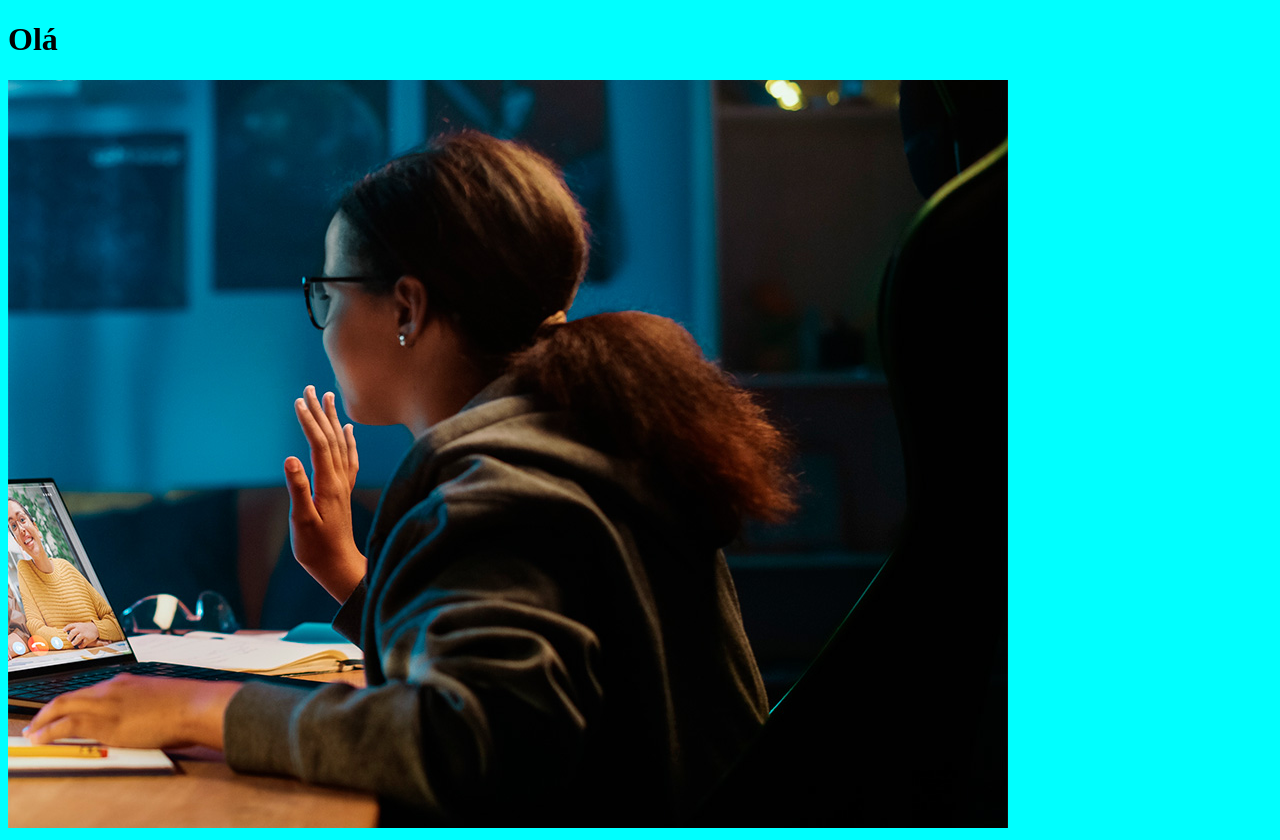
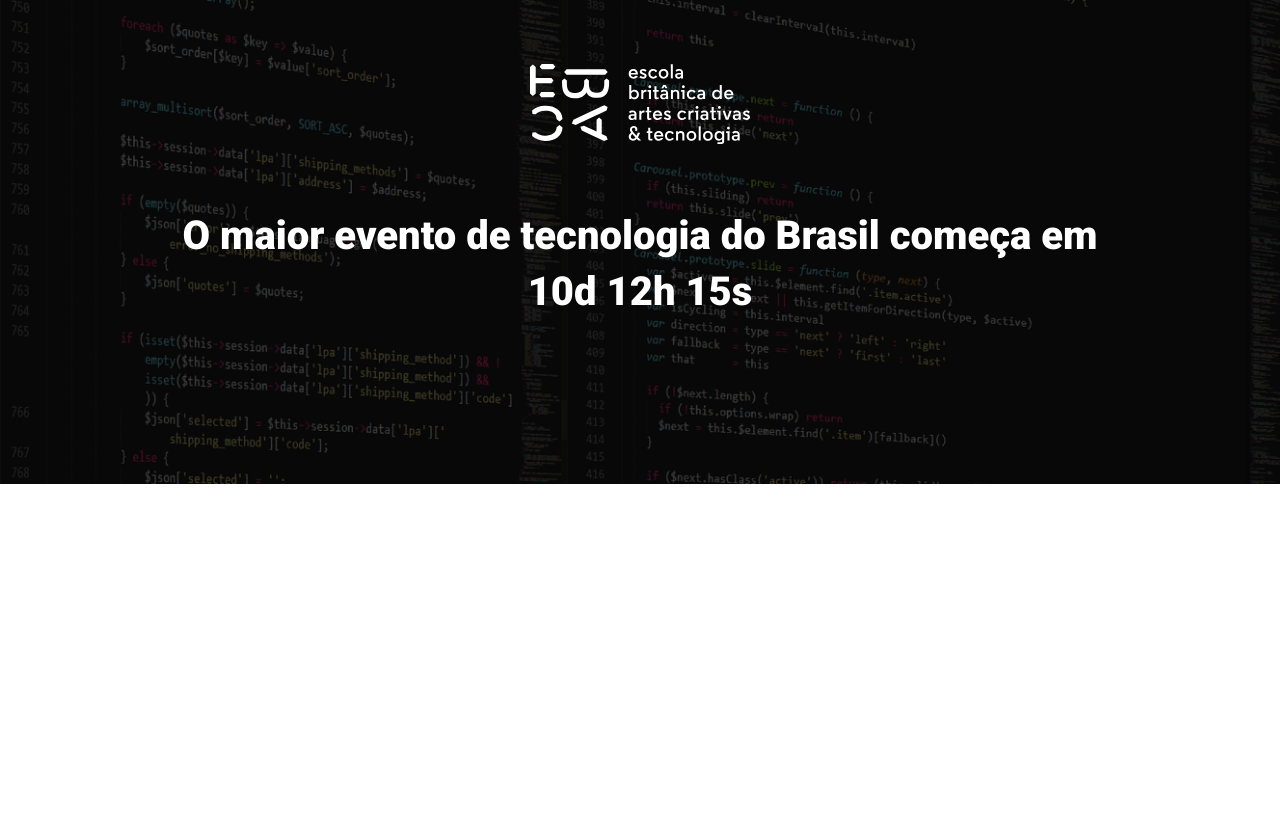
Before and after one commit to rscaldo/ebac_tech_talks, a website built with Parcel: page src/index.html in a window 1280 px wide. After the commit the page ends 800 px from the top, so only its background shows below. Built offline with nearby package versions, Linux system fonts and the light colour scheme.

Commit message:
criando o hero

```diff
--- a/src/index.html
+++ b/src/index.html
@@ -5,13 +5,20 @@
   <meta charset="UTF-8">
   <meta http-equiv="X-UA-Compatible" content="IE=edge">
   <meta name="viewport" content="width=device-width, initial-scale=1.0">
-  <title>Landing Page</title>
+  <title>EBAC Tech Talks</title>
+  <link rel="preconnect" href="https://fonts.googleapis.com">
+  <link rel="preconnect" href="https://fonts.gstatic.com" crossorigin>
+  <link href="https://fonts.googleapis.com/css2?family=Roboto:ital,wght@0,400;0,700;0,900;1,700&display=swap" rel="stylesheet">
   <link rel="stylesheet" href="./styles/main.scss">
 </head>
 
 <body>
-  <h1>Olá</h1>
-  <img src="./images/backend.png" alt="">
+  <header class="hero">
+    <div class="container">
+      <img class="hero__logo" src="./images/ebac_logo.svg" alt="EBAC">
+      <p class="hero__text">O maior evento de tecnologia do Brasil começa em 10d 12h 15s</p>
+    </div>
+  </header>
 
   <script src="./scripts/main.js"></script>
 </body>
--- /dev/null
+++ b/src/styles/_hero.scss
@@ -0,0 +1,52 @@
+.hero {
+  padding-top: 64px;
+  padding-bottom: 100px;
+  background-image: url(../images/fundo.png);
+  background-repeat: no-repeat;
+  background-size: cover;
+  position: relative;
+
+  .container {
+    position: relative;
+  }
+
+  &::before {
+    content: "";
+    position: absolute;
+    top: 0;
+    left: 0;
+    width: 100%;
+    height: 100%;
+    background-color: #000;
+    opacity: 0.7;
+  }
+
+  &__text {
+    margin-top: 64px;
+    margin-bottom: 64px;
+    font-size: 40px;
+    line-height: 56px;
+    font-weight: 800;
+    text-align: center;
+  }
+
+  &__logo {
+    margin: 0 auto;
+    height: 80px;
+    display: block;
+  }
+
+  @media (max-width: 640px) {
+    padding: 40px 0;
+
+    &__logo {
+      height: 40px;
+    }
+
+    &__text {
+      font-size: 22px;
+      line-height: 24px;
+      margin: 24px 0;
+    }
+  }
+}
--- a/src/styles/main.scss
+++ b/src/styles/main.scss
@@ -1,3 +1,23 @@
-body {
-  background-color: aqua;
+@use "hero";
+
+* {
+  margin: 0;
+  padding: 0;
+  box-sizing: border-box;
+  font-family: "Roboto", sans-serif;
+  color: #fff;
 }
+
+.container {
+  max-width: 960px;
+  width: 100%;
+  margin: 0 auto;
+
+  @media (max-width: 640px) {
+    max-width: 80%;
+  }
+
+  @media (max-width: 1024px) {
+    max-width: 90%;
+  }
+}
```
Also changed, not shown: COMENTARIOS.JS (+19 -0 lines).
